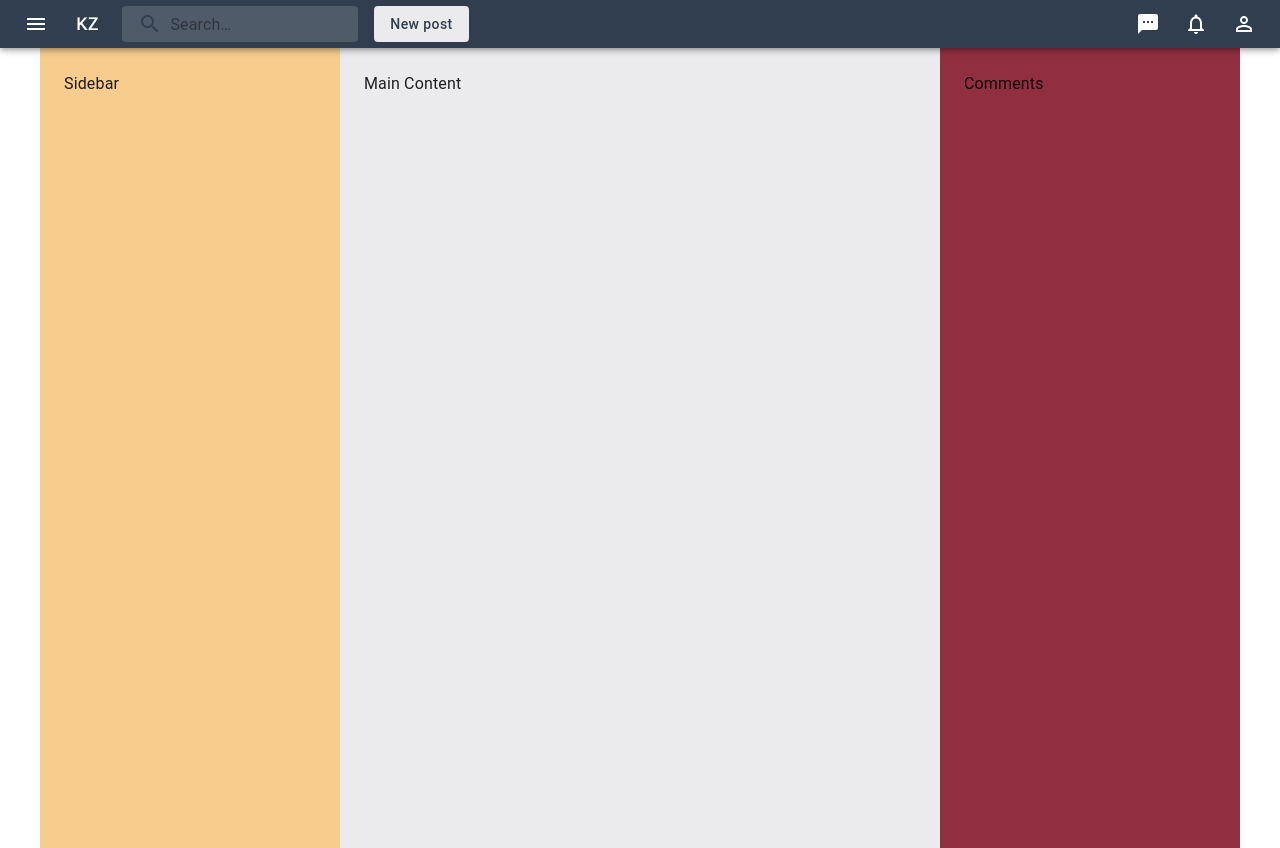
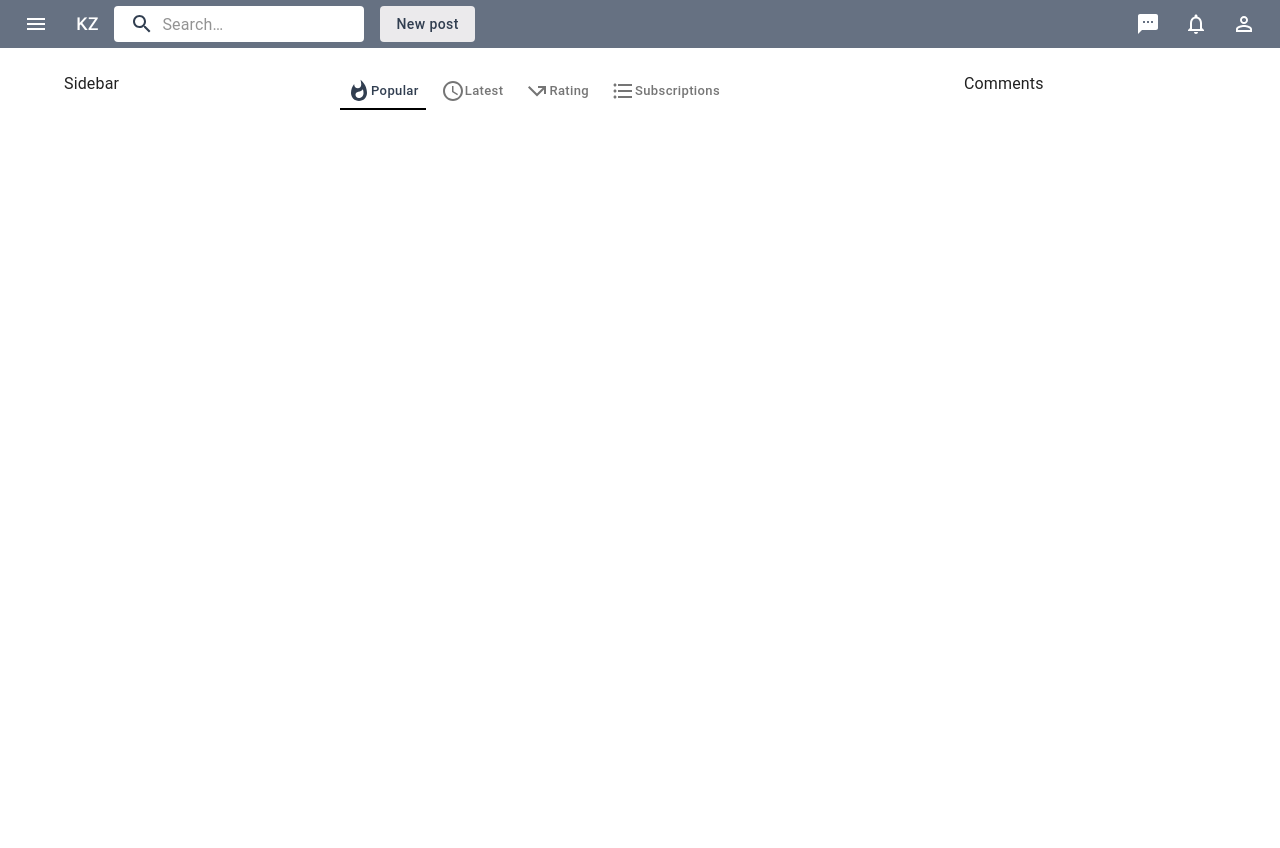
Before and after one commit to olzh2102/kzjournal, a Next.js app: page / in a window 1280 px wide. After the commit the page ends 800 px from the top, so only its background shows below. Built offline with nearby package versions, Linux system fonts and the light colour scheme.

Commit message:
RQ2E0vlH horizontal navigation

```diff
--- a/components/Header/style.ts
+++ b/components/Header/style.ts
@@ -1,10 +1,10 @@
-import AppBar from '@mui/material/AppBar';
-import Button from '@mui/material/Button';
 import styled from '@emotion/styled';
+import { AppBar, Button } from '@mui/material';
 
 export const AppBarStyled = styled(AppBar)`
-  background-color: #313e50;
+  background-color: #667182;
   position: sticky;
+  box-shadow: none;
 `;
 
 export const ButtonStyled = styled(Button)`
--- a/components/SearchBar/style.ts
+++ b/components/SearchBar/style.ts
@@ -1,47 +1,38 @@
-import { styled, alpha } from '@mui/material/styles';
+import styled from '@emotion/styled';
 import InputBase from '@mui/material/InputBase';
 
-export const Search = styled('div')(({ theme }) => ({
-  position: 'relative',
-  borderRadius: theme.shape.borderRadius,
-  backgroundColor: alpha(theme.palette.common.white, 0.15),
-  color: 'black',
+export const Search = styled.div`
+  position: relative;
+  border-radius: ${({ theme }: any) => theme.shape.borderRadius}px;
+  background-color: ${({ theme }: any) => theme.palette.common.white};
+  color: black;
 
-  '&:hover': {
-    backgroundColor: theme.palette.common.white,
-    borderColor: '#ffddad',
-    boxShadow: '0 0 0 3px rgb(229 160 64 / 12%)',
-  },
+  &:hover {
+    background-color: ${({ theme }: any) => theme.palette.common.white};
+    border-color: #ffddad;
+    box-shadow: 0 0 0 3px rgb(229 160 64 / 12%);
+  }
+  margin: ${({ theme }: any) => theme.spacing(0, 2)};
+  width: 250px;
+`;
 
-  marginRight: theme.spacing(2),
-  marginLeft: 0,
-  width: '100%',
-  [theme.breakpoints.up('sm')]: {
-    marginLeft: theme.spacing(3),
-    width: 'auto',
-  },
-}));
+export const SearchIconWrapper = styled.div`
+  padding: ${({ theme }: any) => theme.spacing(0, 2)};
+  height: 100%;
+  position: absolute;
+  pointer-events: none;
+  display: flex;
+  align-items: center;
+  justify-content: center;
+`;
 
-export const SearchIconWrapper = styled('div')(({ theme }) => ({
-  padding: theme.spacing(0, 2),
-  height: '100%',
-  position: 'absolute',
-  pointerEvents: 'none',
-  display: 'flex',
-  alignItems: 'center',
-  justifyContent: 'center',
-}));
+export const StyledInputBase = styled(InputBase)`
+  color: inherit;
 
-export const StyledInputBase = styled(InputBase)(({ theme }) => ({
-  color: 'inherit',
-  '& .MuiInputBase-input': {
-    padding: theme.spacing(1, 1, 1, 0),
-    // vertical padding + font size from searchIcon
-    paddingLeft: `calc(1em + ${theme.spacing(4)})`,
-    transition: theme.transitions.create('width'),
-    width: '100%',
-    [theme.breakpoints.up('md')]: {
-      width: '20ch',
-    },
-  },
-}));
+  & .MuiInputBase-input {
+    padding: ${({ theme }: any) => theme.spacing(1, 1, 1, 0)};
+    padding-left: ${({ theme }: any) => `calc(1em + ${theme.spacing(4)})`};
+    transition: ${({ theme }: any) => theme.transitions.create('width')};
+    width: 100%;
+  }
+`;
--- /dev/null
+++ b/components/ToggleButtons/index.tsx
@@ -0,0 +1,41 @@
+import * as React from 'react';
+import ToggleButtonGroup from '@mui/material/ToggleButtonGroup';
+import WhatshotIcon from '@mui/icons-material/Whatshot';
+import AccessTimeIcon from '@mui/icons-material/AccessTime';
+import CallMissedOutgoingIcon from '@mui/icons-material/CallMissedOutgoing';
+import FormatListBulletedIcon from '@mui/icons-material/FormatListBulleted';
+import { StyledToggleButton } from './style';
+
+export default function ColorToggleButton() {
+  const [alignment, setAlignment] = React.useState('popular');
+
+  const handleChange = (event: React.MouseEvent<HTMLElement>, newAlignment: string) => {
+    setAlignment(newAlignment);
+  };
+
+  return (
+    <ToggleButtonGroup
+      color="primary"
+      value={alignment}
+      exclusive
+      onChange={handleChange}
+      sx={{ gap: '8px' }}>
+      <StyledToggleButton value="popular" size="small" active={alignment === 'popular'}>
+        <WhatshotIcon />
+        Popular
+      </StyledToggleButton>
+      <StyledToggleButton value="latest" size="small" active={alignment === 'latest'}>
+        <AccessTimeIcon />
+        Latest
+      </StyledToggleButton>
+      <StyledToggleButton value="rating" size="small" active={alignment === 'rating'}>
+        <CallMissedOutgoingIcon />
+        Rating
+      </StyledToggleButton>
+      <StyledToggleButton value="subscriptions" size="small" active={alignment === 'subscriptions'}>
+        <FormatListBulletedIcon />
+        Subscriptions
+      </StyledToggleButton>
+    </ToggleButtonGroup>
+  );
+}
--- /dev/null
+++ b/components/ToggleButtons/style.ts
@@ -0,0 +1,21 @@
+import styled from '@emotion/styled';
+import ToggleButton from '@mui/material/ToggleButton';
+
+export const StyledToggleButton = styled(ToggleButton)<{ active: boolean }>`
+  &::after {
+    content: '';
+    display: block;
+    position: absolute;
+    bottom: 0;
+    left: 0;
+    height: 2px;
+    width: ${({ active }) => (active ? '100%' : '0')};
+    background-color: black;
+    transition: width 0.25s;
+  }
+
+  &.Mui-selected {
+    background-color: transparent;
+    position: relative;
+  }
+`;
--- a/pages/_app.tsx
+++ b/pages/_app.tsx
@@ -1,18 +1,21 @@
-import '../styles/globals.css'
+import { ThemeProvider as EmotionThemeProvider } from '@mui/material';
+import '../styles/globals.css';
 
-import type { AppProps } from 'next/app'
+import type { AppProps } from 'next/app';
 import CssBaseline from '@mui/material/CssBaseline';
 import { ThemeProvider as MuiThemeProvider } from '@mui/material/styles';
 
-import { theme } from '../theme'
+import { theme } from '../theme';
 
-
-const App = ({ Component, pageProps }: AppProps) =>
+const App = ({ Component, pageProps }: AppProps) => (
   <>
     <MuiThemeProvider theme={theme}>
-      <CssBaseline />
-      <Component {...pageProps} />
+      <EmotionThemeProvider theme={theme}>
+        <CssBaseline />
+        <Component {...pageProps} />
+      </EmotionThemeProvider>
     </MuiThemeProvider>
   </>
+);
 
-export default App
+export default App;
--- a/pages/index.tsx
+++ b/pages/index.tsx
@@ -2,16 +2,16 @@ import type { NextPage } from 'next';
 import Head from 'next/head';
 import Grid from '@mui/material/Grid';
 import { styled } from '@mui/material/styles';
-import Box from '@mui/material/Box';
-import Paper from '@mui/material/Paper';
+import { Box, Button } from '@mui/material';
+import WhatshotIcon from '@mui/icons-material/Whatshot';
+import AccessTimeIcon from '@mui/icons-material/AccessTime';
+import CallMissedOutgoingIcon from '@mui/icons-material/CallMissedOutgoing';
+import FormatListBulletedIcon from '@mui/icons-material/FormatListBulleted';
+
 import Header from '../components/Header';
+import ColorToggleButton from '../components/ToggleButtons';
 
-const Item = styled(Paper)(({ theme }) => ({
-  ...theme.typography.body2,
-  padding: theme.spacing(1),
-  textAlign: 'center',
-  color: theme.palette.text.secondary,
-}));
+const StyledHorizontalTab = styled(Button)(({ theme }) => ({}));
 
 const Home: NextPage = () => {
   return (
@@ -22,19 +22,22 @@ const Home: NextPage = () => {
         <link rel="icon" href="/favicon.ico" />
         <link rel="preconnect" href="https://fonts.googleapis.com" />
         <link rel="preconnect" href="https://fonts.gstatic.com" crossOrigin="anonymous" />
-        <link href="https://fonts.googleapis.com/css2?family=Mukta:wght@200;300;400;500;600;700;800&display=swap" rel="stylesheet" />
+        <link
+          href="https://fonts.googleapis.com/css2?family=Mukta:wght@200;300;400;500;600;700;800&display=swap"
+          rel="stylesheet"
+        />
       </Head>
       <Header />
 
       {/* Layout  */}
       <Grid container spacing={3} style={{ maxWidth: '1200px', margin: '0 auto' }}>
-        <Grid item xs style={{backgroundColor: '#f7cc8d', height: '100vh'}}>
+        <Grid item xs>
           Sidebar
         </Grid>
-        <Grid item xs={6} style={{ backgroundColor: '#ebeaec', height: '100vh' }}>
-          Main Content
+        <Grid item xs={6} style={{ paddingLeft: 0 }}>
+          <ColorToggleButton />
         </Grid>
-        <Grid item xs style={{ backgroundColor: '#912f40', height: '100vh' }}>
+        <Grid item xs>
           Comments
         </Grid>
       </Grid>
--- a/theme.ts
+++ b/theme.ts
@@ -14,6 +14,15 @@ export const theme = createTheme({
         },
       },
     },
+    MuiToggleButton: {
+      styleOverrides: {
+        root: {
+          textTransform: 'inherit',
+          border: 'none',
+          borderRadius: '5px !important',
+        },
+      },
+    },
     MuiInputBase: {
       styleOverrides: {
         input: {
```
